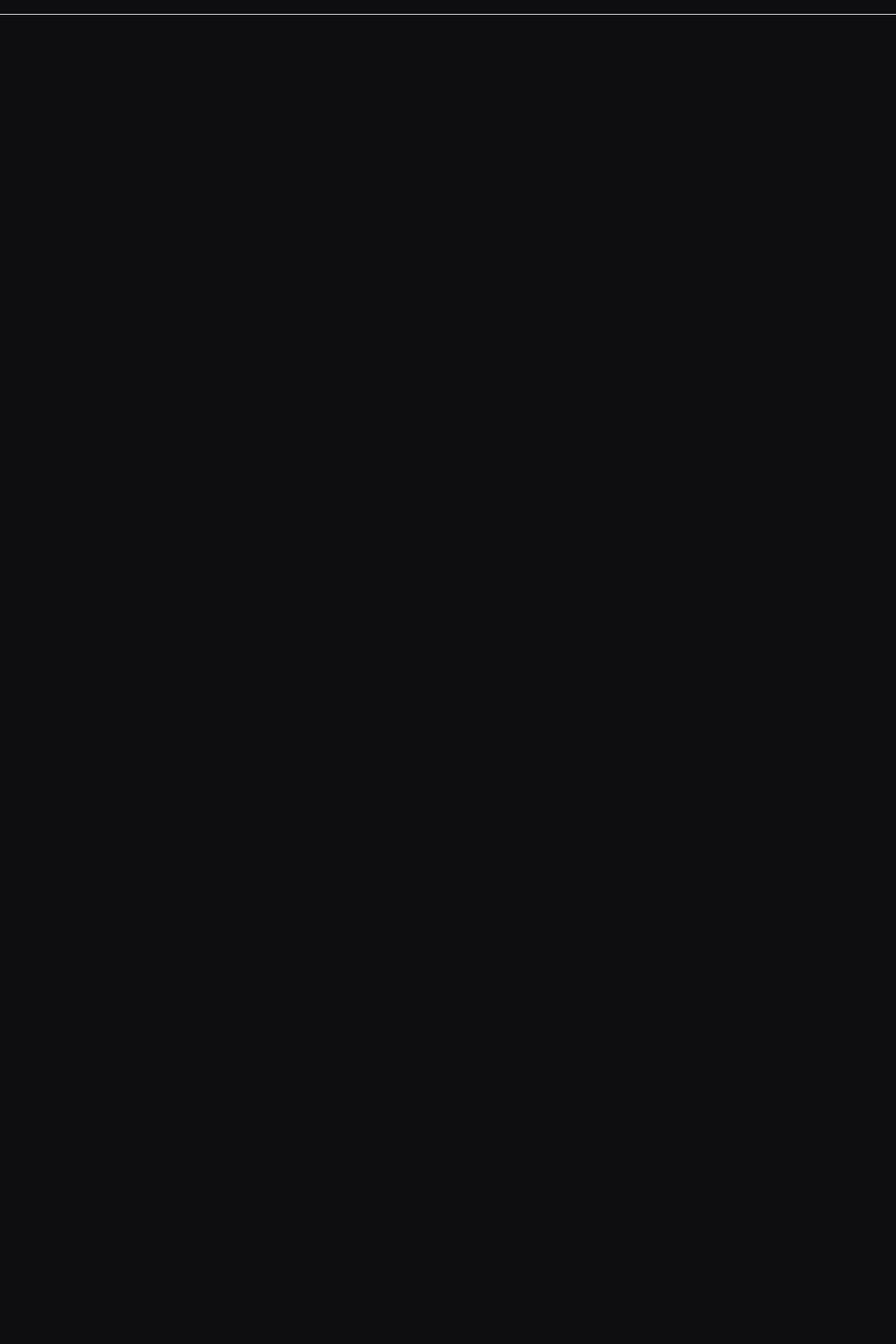
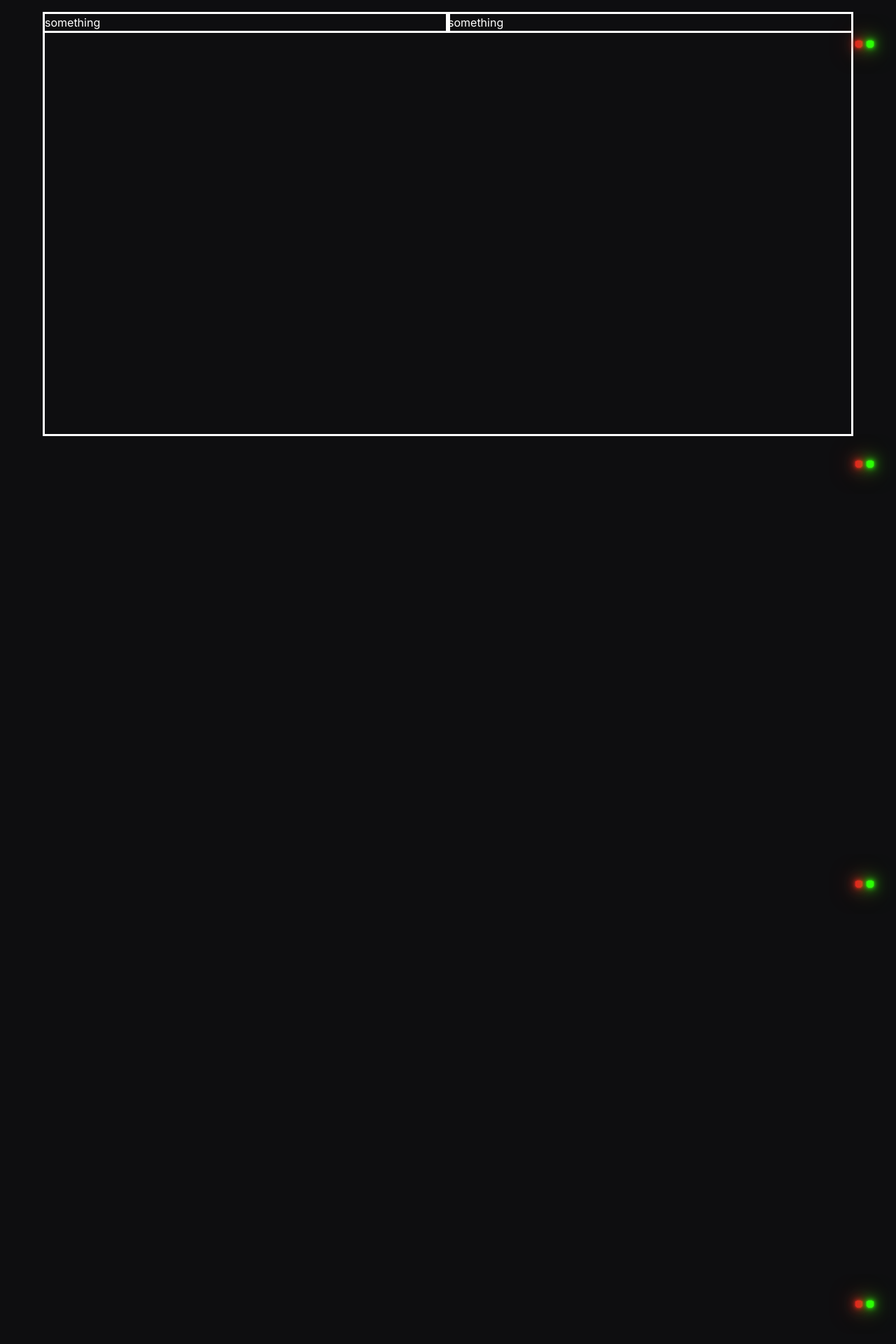
Before and after one commit to athena-server/athena-server.github.io, a Next.js app: page / in a window 1280 px wide. Shown: the part 864-2784 px from the top of the page at 70% size. Built offline with nearby package versions, Linux system fonts and the light colour scheme; a web font is replaced by a local one.

Commit message:
added close icon component to be repeated in all sections of hoem page

```diff
--- a/src/app/page.tsx
+++ b/src/app/page.tsx
@@ -1,3 +1,4 @@
+import CloseIcon from "@/components/CloseIcon";
 import Container from "@/components/Container";
 
 const Page = () => {
@@ -23,24 +24,32 @@ const Page = () => {
                     </div>
                 </section>
 
-                <section id="about-us" className="relative">
-                    <div className="absolute top-0 left-[-4rem] w-screen h-[1px] bg-white" />
-                    <div className="min-h-[75dvh] h-full">
+                <section id="about-us" className="relative min-h-[75dvh] h-full outline">
+                    <CloseIcon />
+                    <div className="flex h-full justify-between items-center">
+                        <div className="w-full h-full outline">
+                            something
+                        </div>
+                        <div className="w-full h-full outline">
+                            something
+                        </div>
+                    </div>
+                </section>
+                <section id="facilities" className="relative min-h-[75dvh] h-full">
+                    <CloseIcon />
+                    <div className="">
 
                     </div>
                 </section>
-                <section id="facilities">
-                    <div className="min-h-[75dvh] h-full">
+                <section id="resources" className="relative min-h-[75dvh] h-full">
+                    <CloseIcon />
+                    <div className="">
 
                     </div>
                 </section>
-                <section id="resources">
-                    <div className="min-h-[75dvh] h-full">
-
-                    </div>
-                </section>
-                <section id="more-links">
-                    <div className="min-h-[75dvh] h-full">
+                <section id="more-links" className="relative min-h-[75dvh] h-full">
+                    <CloseIcon />
+                    <div className="">
 
                     </div>
                 </section>
--- /dev/null
+++ b/src/components/CloseIcon/index.tsx
@@ -0,0 +1,12 @@
+const CloseIcon = () => {
+    return (
+        <img
+            src="/CloseIcon/tab-bar-icon.svg"
+            alt="tab-bar-icon"
+            className="hidden md:block absolute top-0 -right-16"
+            height={100}
+        />
+    )
+}
+
+export default CloseIcon;
```
Also changed, not shown: public/CloseIcon/tab-bar-icon.svg (added).
